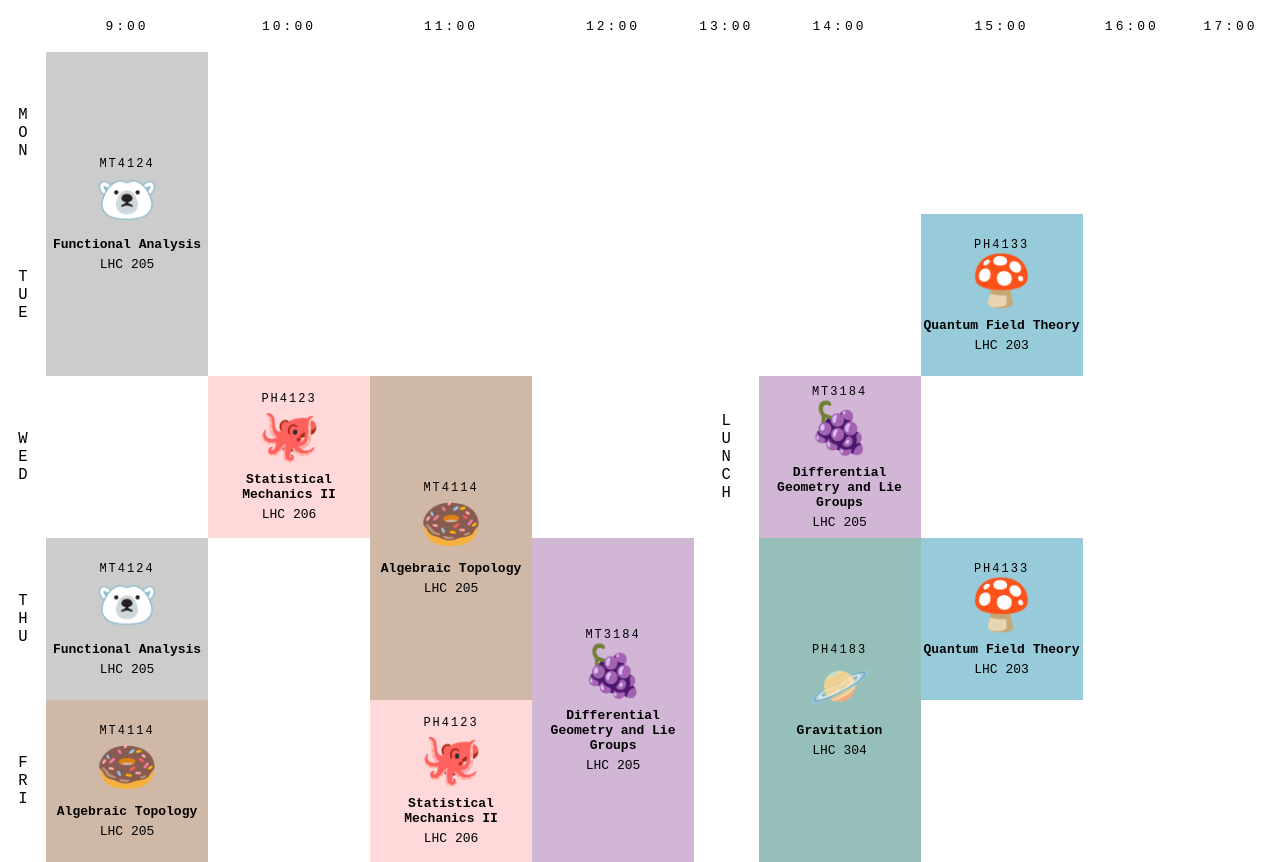
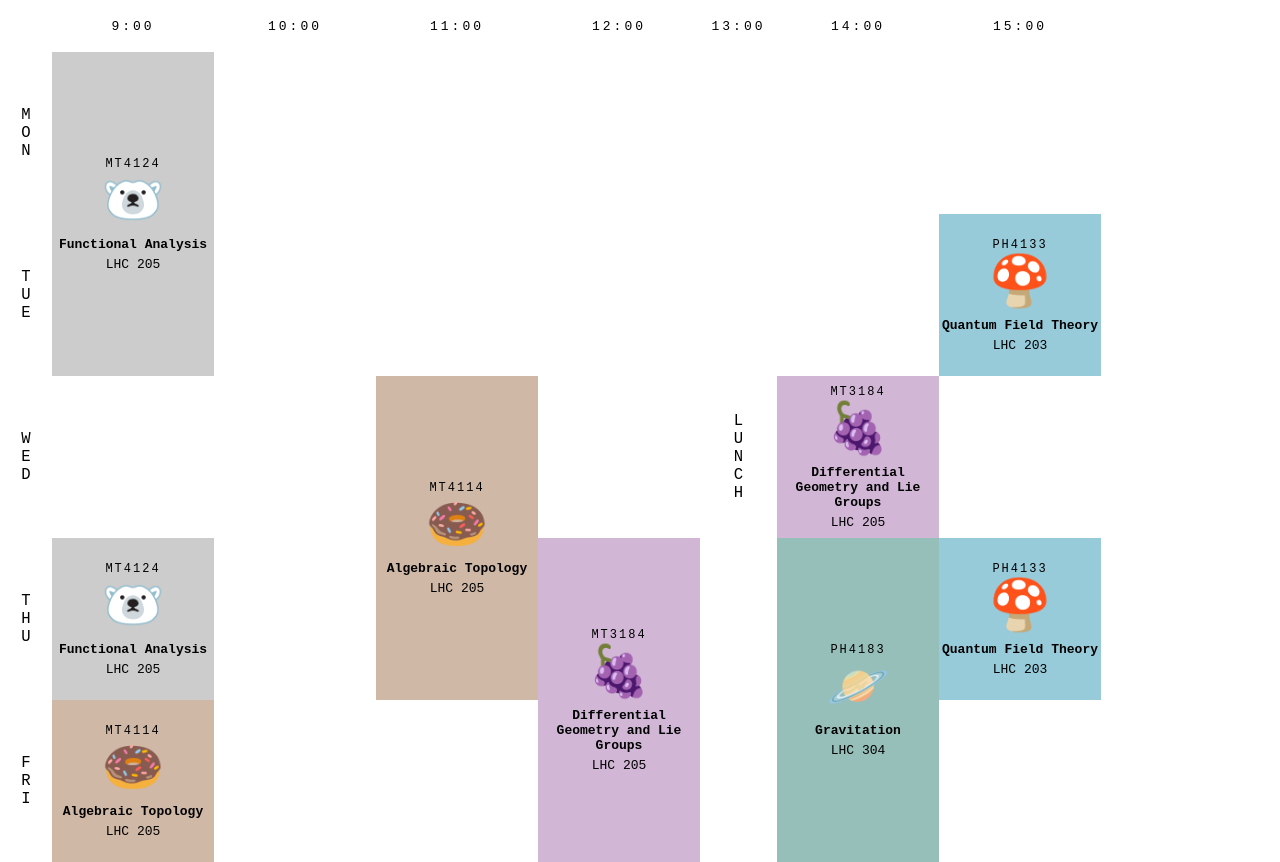
Before and after one commit to vigneshpai2003/Timetable, a website: page index.html in a window 1280 px wide. Drawn offline with nearby package versions, Linux system fonts and the light colour scheme.

Commit message:
removed SM

```diff
--- a/index.html
+++ b/index.html
@@ -90,8 +90,6 @@
                 <th scope="col">13:00</th>
                 <th scope="col">14:00</th>
                 <th scope="col">15:00</th>
-                <th scope="col">16:00</th>
-                <th scope="col">17:00</th>
             </tr>
         </thead>
         <tbody>
@@ -118,8 +116,6 @@
                 </td>
                 <td></td>
                 <td></td>
-                <td></td>
-                <td></td>
             </tr>
             <tr>
                 <th scope="row" class="day">
@@ -135,8 +131,6 @@
 
                 <td></td>
                 <td class="QFT"></td>
-                <td></td>
-                <td></td>
             </tr>
             <tr>
                 <th scope="row" class="day">
@@ -147,13 +141,11 @@
                     </div>
                 </th>
                 <td></td>
-                <td class="SM"></td>
+                <td></td>
                 <td class="AT" rowspan="2"></td>
                 <td></td>
 
                 <td class="DG"></td>
-                <td></td>
-                <td></td>
                 <td></td>
             </tr>
             <tr>
@@ -170,8 +162,6 @@
 
                 <td class="GR" rowspan="2"></td>
                 <td class="QFT"></td>
-                <td></td>
-                <td></td>
             </tr>
             <tr>
                 <th scope="row" class="day">
@@ -183,10 +173,8 @@
                 </th>
                 <td class="AT"></td>
                 <td></td>
-                <td class="SM"></td>
+                <td></td>
 
-                <td></td>
-                <td></td>
                 <td></td>
             </tr>
         </tbody>
@@ -228,13 +216,6 @@
                 'room': 'LHC 304',
                 'emoji': '🪐',
                 'color': 'rgb(151 191 186)',
-            },
-            'SM': {
-                'code': 'PH4123',
-                'name': 'Statistical Mechanics II',
-                'room': 'LHC 206',
-                'emoji': '🐙',
-                'color': 'rgb(255 217 217)',
             }
         };
 
```
Also changed, not shown: QR/SM.png (deleted).
